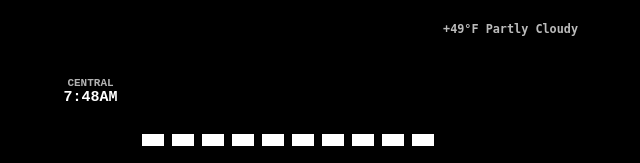
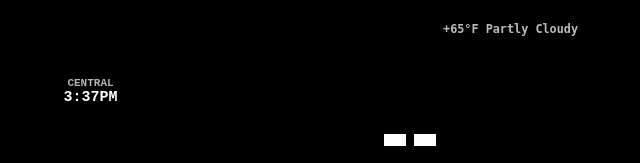
Before and after one commit to swamjay/TaskDashboard, a plain HTML site: page index.html in a window 1280 px wide. Shown: the whole page, without its empty margins (212-852 px from the left). Drawn offline with Linux system fonts and the light colour scheme; a small style sheet from the web is missing.

Commit message:
Auto-update dashboard 2026-11-20T21:37:34Z

```diff
--- a/index.html
+++ b/index.html
@@ -551,7 +551,7 @@
     </style>
 </head>
 <body>
-    <div class="term-container">+49°F Partly Cloudy
+    <div class="term-container">+65°F Partly Cloudy
     </div>
 </body>
 </html></div>
@@ -560,36 +560,36 @@
   <div class="timezone-row">
     <div class="tz">
       <div class="tz-label">PACIFIC</div>
-      <div class="tz-time">5:48AM</div>
+      <div class="tz-time">1:37PM</div>
     </div>
     <div class="tz tz-primary">
       <div class="tz-label">CENTRAL</div>
-      <div class="tz-time">7:48AM</div>
+      <div class="tz-time">3:37PM</div>
     </div>
     <div class="tz">
       <div class="tz-label">EASTERN</div>
-      <div class="tz-time">8:48AM</div>
+      <div class="tz-time">4:37PM</div>
     </div>
     <div class="tz">
       <div class="tz-label">INDIA</div>
-      <div class="tz-time">7:18PM</div>
+      <div class="tz-time">3:07AM</div>
     </div>
   </div>
 
   <div class="progress-section">
     <span class="time-labels">6AM</span>
-    <span class="section-label">Section 2 of 12</span>
+    <span class="section-label">Section 10 of 12</span>
     <div class="progress-bar">
       <div class="progress-box filled"></div>
 <div class="progress-box filled"></div>
-<div class="progress-box empty"></div>
-<div class="progress-box empty"></div>
-<div class="progress-box empty"></div>
-<div class="progress-box empty"></div>
-<div class="progress-box empty"></div>
-<div class="progress-box empty"></div>
-<div class="progress-box empty"></div>
-<div class="progress-box empty"></div>
+<div class="progress-box filled"></div>
+<div class="progress-box filled"></div>
+<div class="progress-box filled"></div>
+<div class="progress-box filled"></div>
+<div class="progress-box filled"></div>
+<div class="progress-box filled"></div>
+<div class="progress-box filled"></div>
+<div class="progress-box filled"></div>
 <div class="progress-box empty"></div>
 <div class="progress-box empty"></div>
 
@@ -670,6 +670,6 @@
     </div>
   </div>
 
-  <div class="updated">Updated: 7:48AM</div>
+  <div class="updated">Updated: 3:37PM</div>
 </body>
 </html>
```
